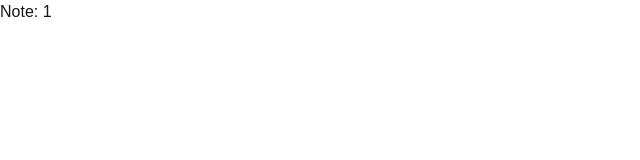
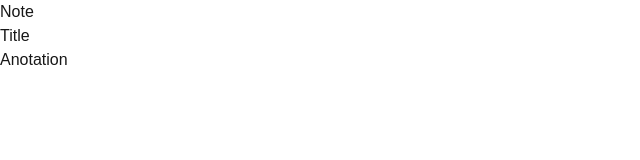
Before and after one commit to code043/next-notes, a Next.js app: page /note/1 in a window 1280 px wide. Shown: the top 160 px of the page, without its empty margins (0-640 px from the left). Built offline with nearby package versions, Linux system fonts and the light colour scheme.

Commit message:
Note page

```diff
--- a/src/app/note/[id]/page.tsx
+++ b/src/app/note/[id]/page.tsx
@@ -3,7 +3,17 @@ import { useParams } from "next/navigation";
 
 function page() {
   const { id } = useParams();
-  return <div>Note: {id}</div>;
+  return (
+    <section>
+      <div>
+        <h1>Note</h1>
+        <div>
+          <h2>Title</h2>
+          <div>Anotation</div>
+        </div>
+      </div>
+    </section>
+  );
 }
 
 export default page;
```
